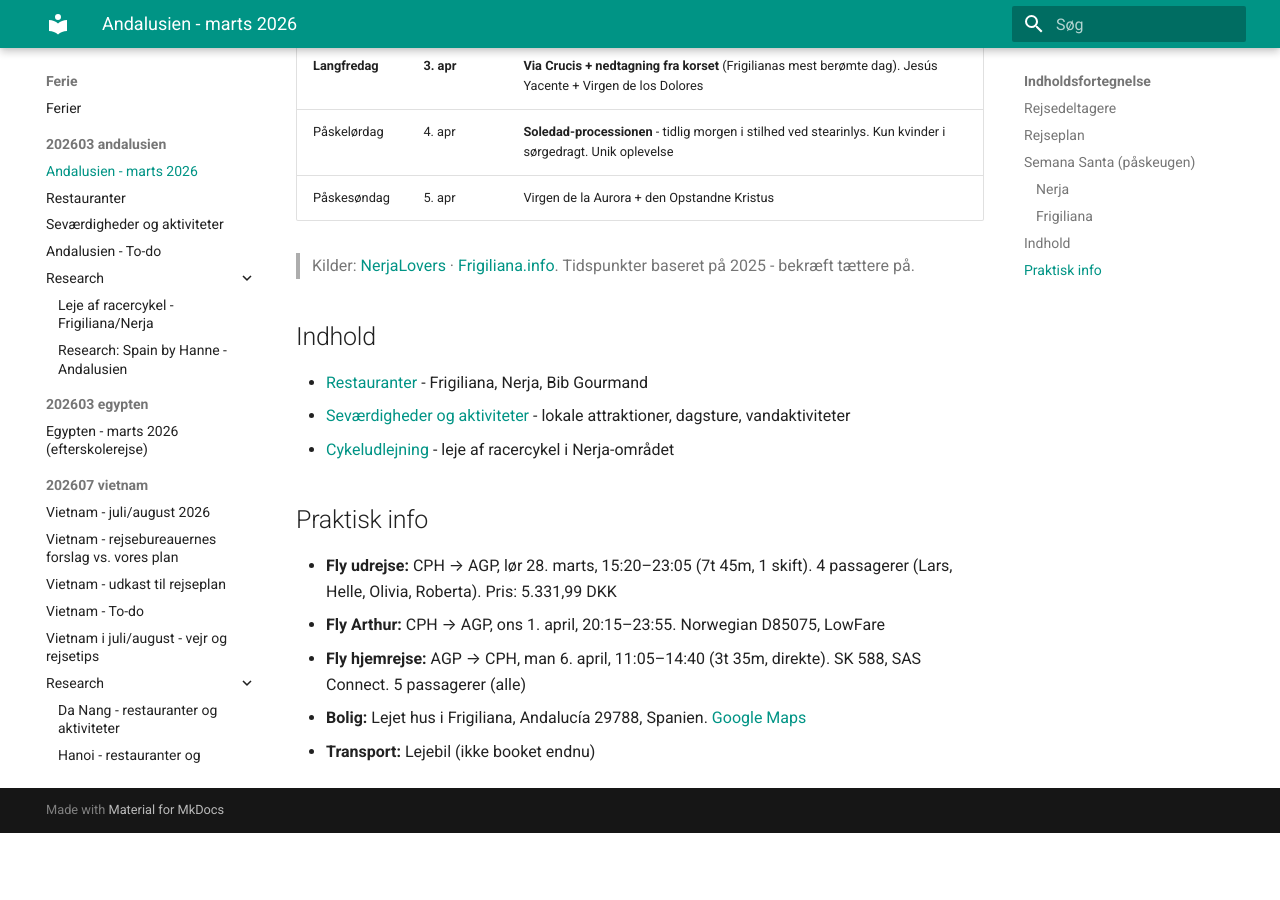
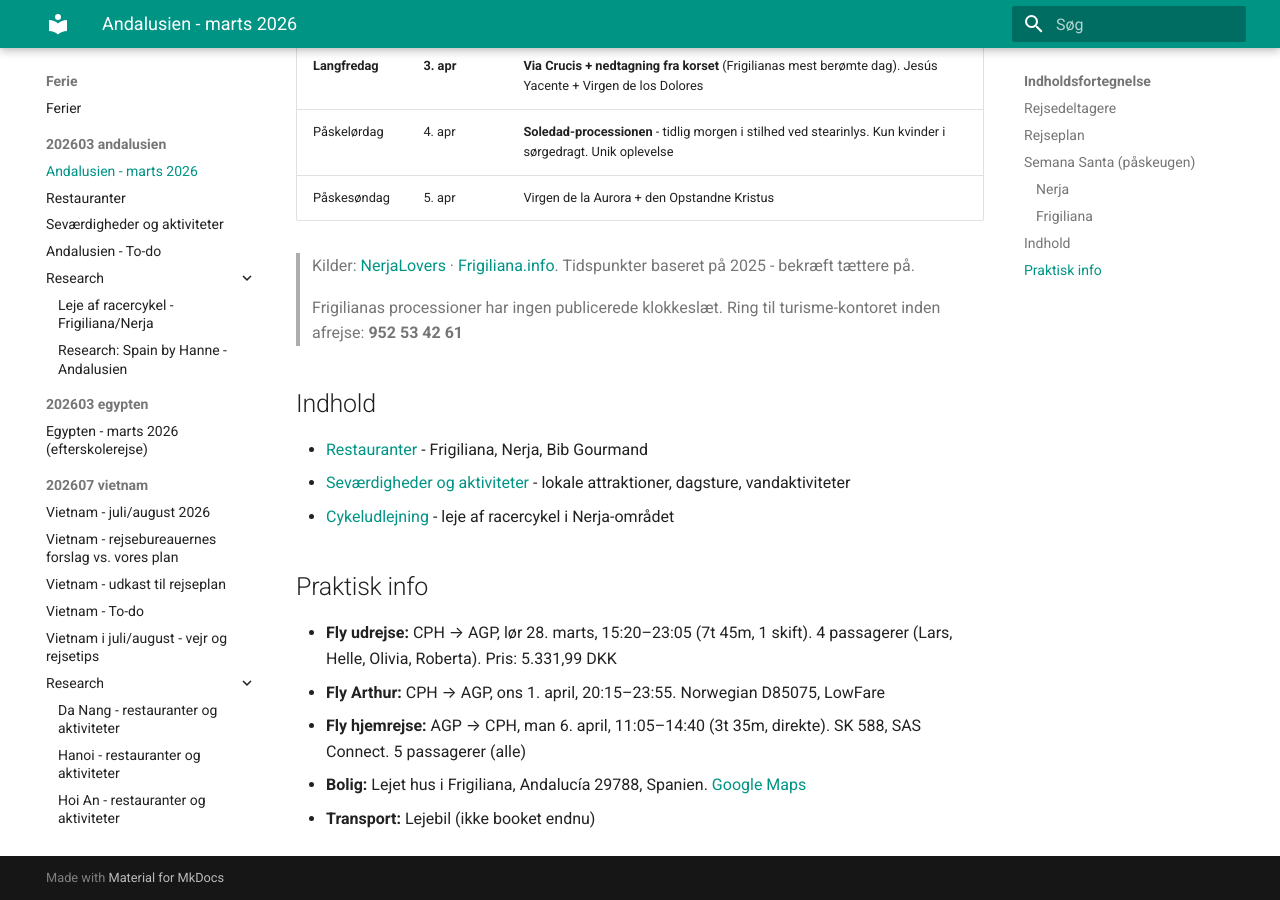
Before and after one commit to larsgam/Ferie, an MkDocs documentation site: the page built from docs/202603-andalusien/index.md, in a window 1280 px wide and 900 px high, scrolled down 2050 px. Built offline with MkDocs 1.6.1 and Material for MkDocs 9.7.7, drawn with Linux system fonts in a browser that asks for light colours; before the commit the page ends 2883 px from its top, so only the background shows below that.

Commit message:
Add Frigiliana tourism office phone number for procession times
Co-Authored-By: Claude Opus 4.6 <noreply@anthropic.com>

```diff
--- a/docs/202603-andalusien/index.md
+++ b/docs/202603-andalusien/index.md
@@ -51,6 +51,8 @@
 | Påskesøndag | 5. apr | Virgen de la Aurora + den Opstandne Kristus |
 
 > Kilder: [NerjaLovers](https://www.nerjalovers.com/semana-santa-de-nerja/) · [Frigiliana.info](https://www.frigiliana.info/semana-santa-de-frigiliana.php?tema=1.4.3). Tidspunkter baseret på 2025 - bekræft tættere på.
+>
+> Frigilianas processioner har ingen publicerede klokkeslæt. Ring til turisme-kontoret inden afrejse: **952 53 42 61**
 
 ## Indhold
 
```
